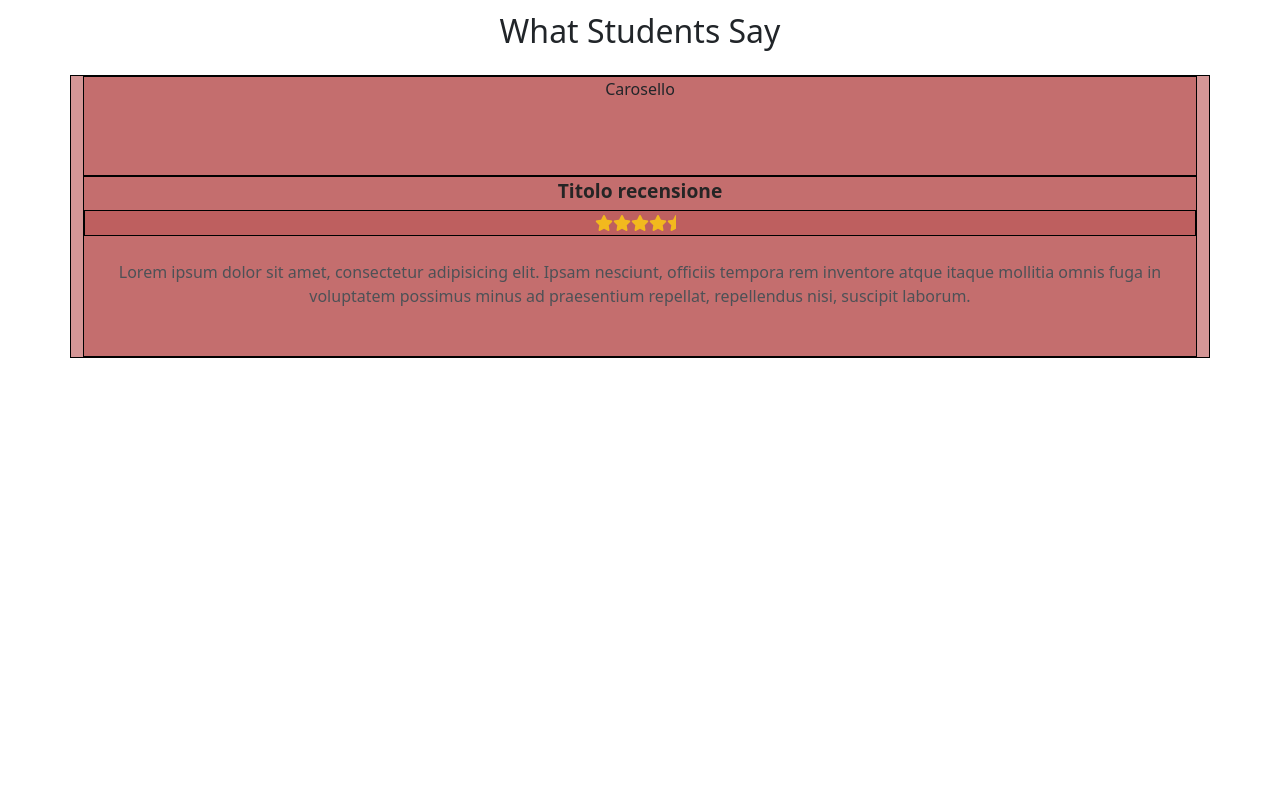
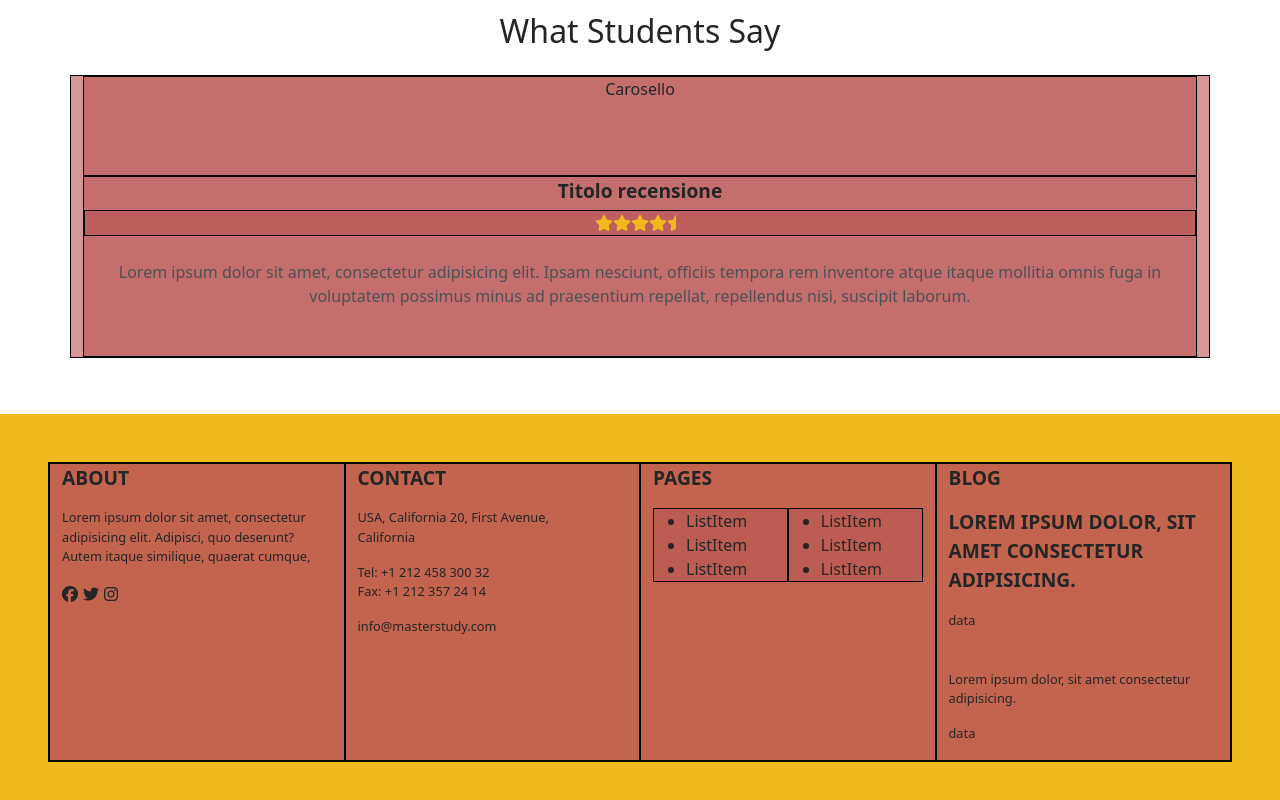
Before and after one commit to Silvia-Du/proj-html-vuejs, a Vue app: page / in a window 1280 px wide. Shown: the part 3709-4509 px from the top of the page. Before the commit the page ends 4123 px from the top, so only its background shows below. Built offline with nearby package versions, Linux system fonts and the light colour scheme.

Commit message:
Impostato footer provvisorio

```diff
--- a/src/App.vue
+++ b/src/App.vue
@@ -3,6 +3,7 @@
 
     <HeaderComp />
     <MainComp />
+    <FooterComp />
 
   </div>
 </template>
@@ -10,12 +11,14 @@
 <script>
 import HeaderComp from './components/HeaderComp.vue';
 import MainComp from './components/mainComp.vue';
+import FooterComp from './components/FooterComp.vue';
 
 export default {
   name: 'App',
   components: {
     HeaderComp,
-    MainComp
+    MainComp,
+    FooterComp
 }
 }
 </script>
--- a/src/assets/style/global.scss
+++ b/src/assets/style/global.scss
@@ -6,20 +6,3 @@
   border: 1px solid black;
   background-color: rgba(187, 87, 87, 0.623);
 }
-
-ul{
-  list-style: none;
-  height: 100%;
-  display: flex;
-  padding: 0;
-  li{
-    justify-content: center;
-    align-items: center;
-    margin: 10px;
-    height: 100%;
-    margin-bottom: 0;
-    a{
-      text-decoration: none;
-    }
-  }
-}
--- a/src/assets/style/vars.scss
+++ b/src/assets/style/vars.scss
@@ -2,6 +2,7 @@ $mainYellow: #f2b71d;
 $darkYellow: #f2b91f;
 
 $titleColor: #252525;
+$textDarkColor: #4d5156;
 
 $textDarkGray: #6b6b6b;
 
--- /dev/null
+++ b/src/components/FooterComp.vue
@@ -0,0 +1,109 @@
+<template>
+  <footer class="py-5 px-5">
+    <div class="container-fluid debug">
+      <div class="row">
+        <!-- About -->
+        <div class="col-6 col-md-3 debug">
+          <p>About</p>
+          <p>Lorem ipsum dolor sit amet, consectetur adipisicing elit. Adipisci, quo deserunt? Autem itaque similique, quaerat cumque,</p>
+          <div class="social-box">
+            <i class="fa-brands fa-facebook"></i>
+            <i class="fa-brands fa-twitter"></i>
+            <i class="fa-brands fa-instagram"></i>
+          </div>
+        </div>
+
+        <!-- Contact -->
+        <div class="col-6 col-md-3 debug">
+          <p>Contact</p>
+          <p>USA, California 20, First Avenue,<br>California</p>
+
+            <p class="mb-0">Tel: +1 212 458 300 32</p>
+            <p>Fax: +1 212 357 24 14</p>
+
+          <p>info@masterstudy.com</p>
+        </div>
+
+        <!-- Contact -->
+        <div class="col-6 col-md-3 debug">
+          <p>Pages</p>
+          <div class="lists d-flex">
+            <ul class="debug">
+              <li><a href="#">ListItem</a></li>
+              <li><a href="#">ListItem</a></li>
+              <li><a href="#">ListItem</a></li>
+            </ul>
+            <ul class="debug">
+              <li><a href="#">ListItem</a></li>
+              <li><a href="#">ListItem</a></li>
+              <li><a href="#">ListItem</a></li>
+            </ul>
+          </div>
+        </div>
+        <!-- Blog -->
+         <!-- Contact -->
+        <div class="col-6 col-md-3 debug">
+          <p>Blog</p>
+
+          <div class="block">
+
+            <p>Lorem ipsum dolor, sit amet consectetur adipisicing.</p>
+            <p>data</p>
+          </div>
+
+          <div class="block">
+            <img src="" alt="">
+            <p>Lorem ipsum dolor, sit amet consectetur adipisicing.</p>
+            <p>data</p>
+          </div>
+
+        </div>
+
+
+
+      </div>
+    </div>
+  </footer>
+</template>
+
+<script>
+export default {
+  name: 'FooterComp'
+}
+</script>
+
+<style lang="scss" scoped>
+@import '../assets/style/vars.scss';
+
+  footer{
+    background-color: #f2b91e;
+    .col-6{
+      color: $titleColor;
+      & p:first-child{
+        font-size: 1.2rem;
+        font-weight: bold;
+        text-transform: uppercase;
+      }
+      p{
+        font-size: 0.8rem;
+      }
+
+      // {}
+
+      i{
+        margin-right: 5px;
+      }
+
+      a{
+        color: $titleColor;
+        text-decoration: none;
+      }
+
+      .lists{
+        ul{
+          width: 50%;
+        }
+      }
+    }
+  }
+</style>
--- a/src/components/HeaderComp.vue
+++ b/src/components/HeaderComp.vue
@@ -81,4 +81,21 @@ export default {
   }
 }
 
+ul{
+  list-style: none;
+  height: 100%;
+  display: flex;
+  padding: 0;
+  li{
+    justify-content: center;
+    align-items: center;
+    margin: 10px;
+    height: 100%;
+    margin-bottom: 0;
+    a{
+      text-decoration: none;
+    }
+  }
+}
+
 </style>
```
